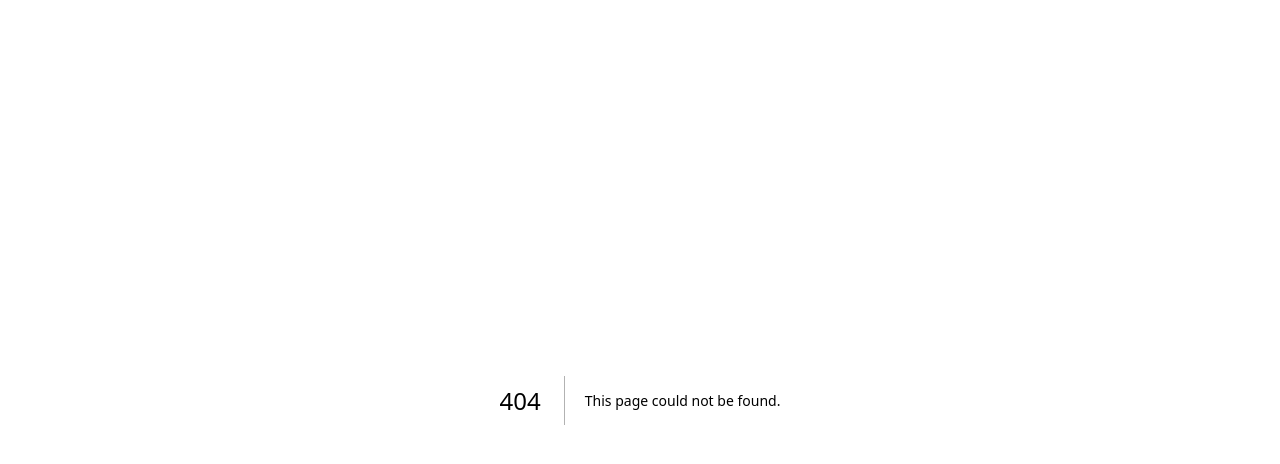
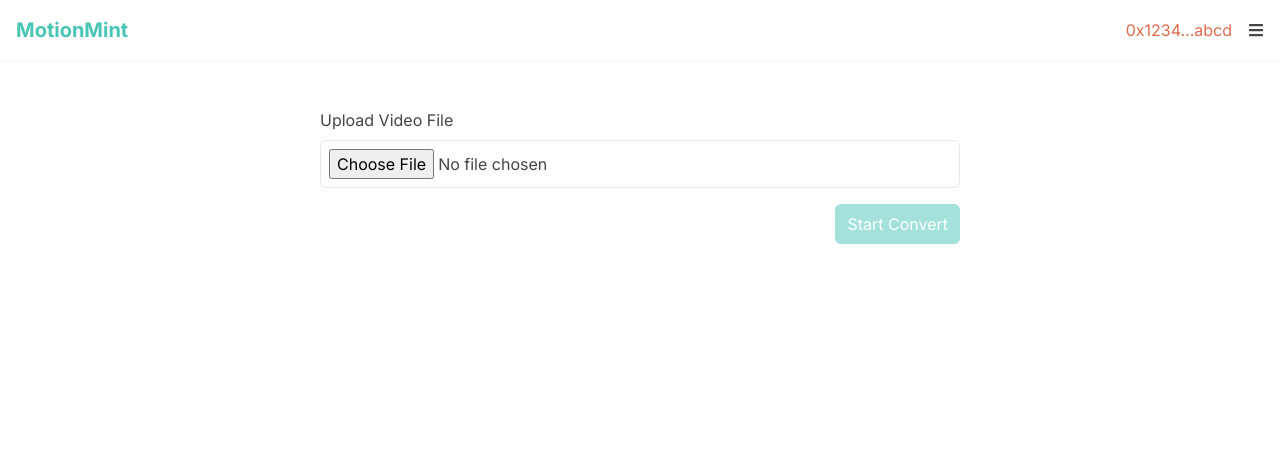
Before and after one commit to taijusanagi/motion-mint, a Next.js app in the folder packages/app/: page /upload in a window 1280 px wide. Before the commit this address had no page. Shown: the top 464 px of the page. Built offline with nearby package versions, Linux system fonts and the light colour scheme.

Commit message:
feat: upload page

```diff
--- a/packages/app/src/components/Button.tsx
+++ b/packages/app/src/components/Button.tsx
@@ -4,13 +4,17 @@ interface ButtonProps {
   label: React.ReactNode;
   onClick?: () => void;
   className?: string;
+  disabled?: boolean;
 }
 
-const Button: React.FC<ButtonProps> = ({ label, onClick, className }) => {
+const Button: React.FC<ButtonProps> = ({ label, onClick, className, disabled }) => {
   return (
     <button
       onClick={onClick}
-      className={`bg-primary text-white rounded-md shadow-sm py-2 px-3 hover:bg-accent transition-colors duration-200 ${className}`}
+      disabled={disabled}
+      className={`bg-primary text-white rounded-md shadow-sm py-2 px-3 transition-colors duration-200 ${
+        disabled ? "opacity-50 cursor-not-allowed" : "hover:bg-accent"
+      } ${className}`}
     >
       {label}
     </button>
--- a/packages/app/src/components/Header.tsx
+++ b/packages/app/src/components/Header.tsx
@@ -30,8 +30,8 @@ const Header: React.FC<HeaderProps> = ({ isConnected, userAddress }) => {
                     </a>
                   </li>
                   <li>
-                    <a href="/marketplace" className="block text-default hover:text-primary px-4 py-2">
-                      Market Place
+                    <a href="/market" className="block text-default hover:text-primary px-4 py-2">
+                      Market
                     </a>
                   </li>
                 </ul>
--- a/packages/app/src/pages/dashboard.tsx
+++ b/packages/app/src/pages/dashboard.tsx
@@ -27,7 +27,7 @@ export default function Dashboard() {
   return (
     <div className={`min-h-screen flex flex-col ${inter.className}`}>
       <Header {...headerState} />
-      <main className="flex-1 mx-auto max-w-4xl py-12 relative">
+      <main className="flex-1 mx-auto w-full max-w-2xl py-12 px-4 relative">
         <section className="mb-8">
           <h2 className="text-2xl font-bold text-default mb-4">Your Motion</h2>
           <ul>
--- a/packages/app/src/pages/index.tsx
+++ b/packages/app/src/pages/index.tsx
@@ -18,7 +18,7 @@ export default function LandingPage() {
   return (
     <div className={`min-h-screen flex flex-col ${inter.className}`}>
       <Header {...headerState} />
-      <main className="flex-1 mx-auto max-w-4xl px-8">
+      <main className="flex-1 mx-auto w-full max-w-4xl px-4">
         <section className="text-center py-32">
           <h1 className="text-4xl font-bold text-primary mb-4">MotionMint</h1>
           <p className="text-xl text-default mb-8">Motion, Mint, Monetize - The Future of Motion Data.</p>
--- a/packages/app/src/pages/marketplace.tsx
+++ b/packages/app/src/pages/market.tsx
@@ -7,7 +7,7 @@ import Header from "@/components/Header";
 
 const inter = Inter({ subsets: ["latin"] });
 
-const Marketplace: React.FC = () => {
+const Market: React.FC = () => {
   const headerState = {
     isConnected: true,
     userAddress: "0x1234...abcd",
@@ -49,13 +49,13 @@ const Marketplace: React.FC = () => {
   return (
     <div className={`min-h-screen flex flex-col ${inter.className}`}>
       <Header {...headerState} />
-
-      <main className="flex-1 mx-auto max-w-4xl py-12 relative">
+      <main className="flex-1 mx-auto w-full max-w-4xl py-12 px-4 relative">
         <div className="mb-8 relative rounded-md shadow-sm">
           <input
             type="text"
             placeholder="Search motion data or creators..."
             className="w-full p-4 border rounded-md bg-default placeholder-default"
+            disabled={true}
           />
           <FaSearch className="absolute top-1/2 transform -translate-y-1/2 right-5 text-accent" />
         </div>
@@ -78,4 +78,4 @@ const Marketplace: React.FC = () => {
   );
 };
 
-export default Marketplace;
+export default Market;
--- /dev/null
+++ b/packages/app/src/pages/upload.tsx
@@ -0,0 +1,92 @@
+// pages/upload.tsx
+
+import React, { useState } from "react";
+import { Inter } from "next/font/google";
+import Header from "@/components/Header";
+import Button from "@/components/Button";
+
+const inter = Inter({ subsets: ["latin"] });
+
+const UploadAndConversion: React.FC = () => {
+  const headerState = {
+    isConnected: true,
+    userAddress: "0x1234...abcd",
+  };
+
+  const [file, setFile] = useState<File | null>(null);
+  const [motion, setMotion] = useState<any | null>(null);
+  const [isLoading, setIsLoading] = useState<boolean>(false);
+  const [progress, setProgress] = useState<number>(0);
+
+  const handleFileChange = (event: React.ChangeEvent<HTMLInputElement>) => {
+    const selectedFile = event.target.files && event.target.files[0];
+    if (selectedFile) {
+      setFile(selectedFile);
+    }
+  };
+
+  const handleConvertClick = () => {
+    if (file) {
+      setIsLoading(true);
+      setProgress(0);
+
+      const interval = setInterval(() => {
+        setProgress((prevProgress) => {
+          if (prevProgress >= 100) {
+            clearInterval(interval);
+            setIsLoading(false);
+            setMotion({});
+            return 100;
+          }
+          return prevProgress + 10;
+        });
+      }, 500);
+    }
+  };
+
+  const handleCancelClick = () => {
+    setFile(null);
+    setMotion(null);
+  };
+
+  return (
+    <div className={`min-h-screen flex flex-col ${inter.className}`}>
+      <Header {...headerState} />
+      <main className="flex-1 mx-auto w-full max-w-2xl py-12 px-4 relative">
+        <div className="mb-4">
+          <label className="block text-default mb-2">Upload Video File</label>
+          <input
+            type="file"
+            accept="video/*"
+            className="border rounded-md p-2 w-full bg-default text-default"
+            onChange={handleFileChange}
+          />
+        </div>
+        <div className="flex justify-end mb-8">
+          <Button label="Start Convert" onClick={handleConvertClick} disabled={!file || isLoading || motion} />
+        </div>
+        {isLoading && (
+          <div className="mb-4">
+            <label className="block text-default mb-2">AI Conversion Progress</label>
+            <div className="border rounded-md p-1 bg-white">
+              <div style={{ width: `${progress}%` }} className="bg-primary h-2 rounded-md"></div>
+            </div>
+          </div>
+        )}
+        {motion && (
+          <>
+            <div className="mb-4">
+              <div className="border rounded-md bg-default text-default p-4">Motion Data Preview Player Here</div>
+            </div>
+            <div className="flex justify-end gap-2">
+              <Button label="Cancel" onClick={handleCancelClick} />
+              <Button label="Confirm" onClick={() => {}} />
+            </div>
+          </>
+        )}
+      </main>
+    </div>
+  );
+};
+
+export default UploadAndConversion;
```
